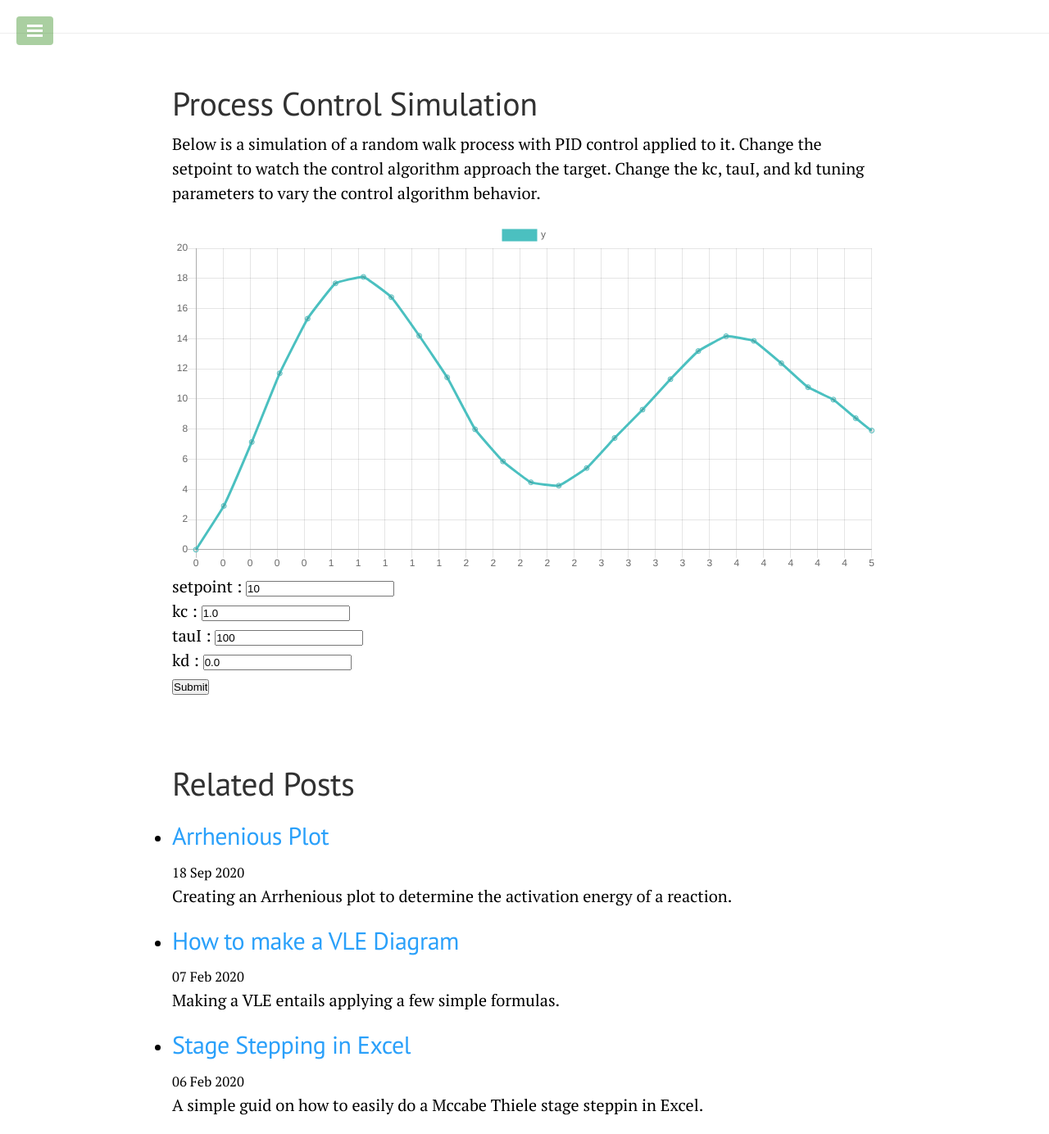
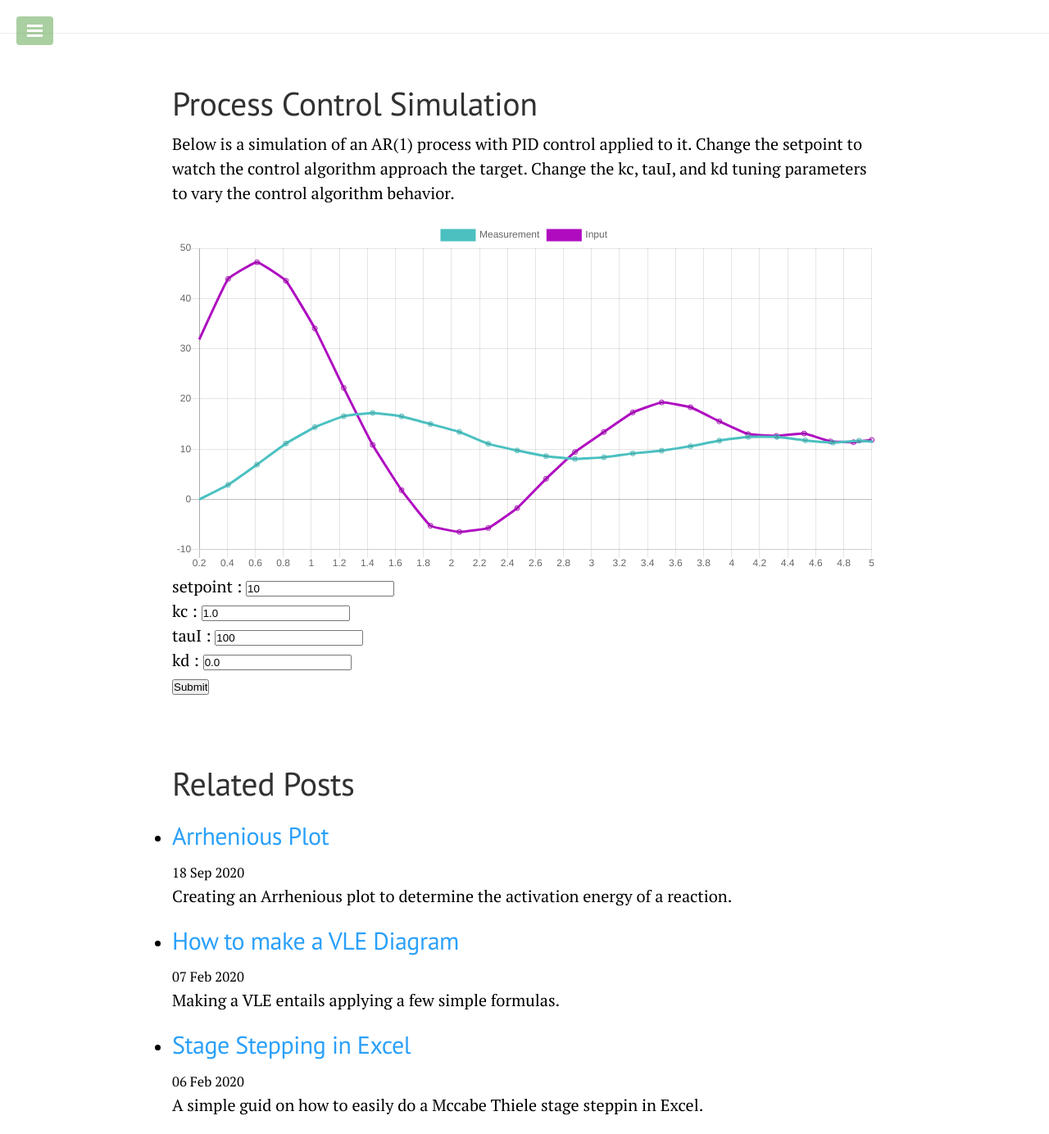
Before and after one commit to AnthonyA28/AnthonyA28.github.io, a Jekyll site: the page built from _posts/2020-02-04-Process_Control_Simulation.md, in a window 1280 px wide. Shown: the whole page at 82% size. Built offline with Jekyll 4.4.1, drawn with Linux system fonts in a browser that asks for light colours; nearby versions of some CDN libraries; some of the changed lines change nothing that is shown.

Commit message:
Update the PCS

```diff
--- a/_posts/2020-02-04-Process_Control_Simulation.md
+++ b/_posts/2020-02-04-Process_Control_Simulation.md
@@ -8,7 +8,7 @@ excerpt: Simulating a process control system of a AR(1) process using a PI contr
 
 # Process Control Simulation
 
-Below is a simulation of a random walk process with PID control applied to it.
+Below is a simulation of an AR(1) process with PID control applied to it.
 Change the setpoint to watch the control algorithm approach the target.
 Change the kc, tauI, and kd tuning parameters to vary the control algorithm behavior.
 
@@ -30,7 +30,7 @@ Change the kc, tauI, and kd tuning parameters to vary the control algorithm beha
 
 <script>
 'use strict';
-var phi = 1;
+var phi = 0.9;
 var standard_deviation = 1;
 var dt = 200;
 
@@ -121,21 +121,37 @@ var start_time = new Date().getTime();
 var chart = new Chart(document.getElementById("chart"),
     {"type":"line",
         "data":{
-        "labels":[],
-        "datasets":[{"label":"y",
-        "data":[],
-        "fill":false,
-        "borderColor":"rgb(75, 192, 192)",
-        "lineTension":0.1}]},
+          "labels":[],
+          "datasets":[
+            {
+              "label":"Measurement",
+              "data":[],
+              "fill":false,
+              "borderColor":"rgb(75, 192, 192)",
+              "lineTension":0.1
+            },
+            {
+              "label":"Input",
+              "data":[],
+              "fill":false,
+              "borderColor":"rgb(175, 12, 192)",
+              "lineTension":0.1
+            }
+            ]
+          },
         "options":{}
-    }
+    },
 );
 
 
-function addData(chart, label, data) {
-    chart.data.labels.push(label);
+function addData(chart, label, data, series_name) {
     chart.data.datasets.forEach((dataset) => {
-      dataset.data.push(data);
+      if(dataset.label == series_name){
+        if(chart.data.labels[chart.data.labels.length-1]!=label){
+            chart.data.labels.push(label);
+        }
+        dataset.data.push(data);
+      }
     });
     chart.update();
 }
@@ -156,7 +172,8 @@ function time_series_fn(last_y){
 
 function timed_callback() {
   var current_time = new Date();
-  let s = Math.floor((current_time - start_time)/1000.0);
+  let s = ((current_time - start_time)/1000);
+
   let length = chart.data.datasets[0].data.length;
 
   if( length>1 ){
@@ -165,7 +182,7 @@ function timed_callback() {
   } else {
     var y_nminus1 = 0;
     var y_nminus2 = 0;
-    addData(chart, s, y_nminus1);
+    addData(chart, s, y_nminus1, "Measurement");
   }
 
   let y = time_series_fn(y_nminus1);
@@ -176,12 +193,12 @@ function timed_callback() {
   let propInt = 1 + kc * error + dt * sumForIntegral;
   // let u = propInt;
   let u = propInt + kc * kd/dt * ( y_nminus1 - y_nminus2 );
-  if( u > 50 ) u = 50;
-  if( u < -50 ) u = -50;
+
   y = y + G*u;
-  console.log(kd)
-
-  addData(chart, s, y);
+    console.log(y)
+    console.log(u)
+  addData(chart, s, y, "Measurement");
+  addData(chart, s, u, "Input");
   if(chart.data.labels.length > 50) { removeData(chart)};
   setTimeout(timed_callback, dt);
 }
```
